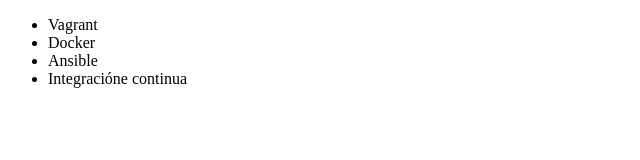
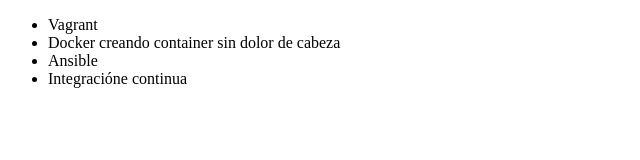
Before and after one commit to jhonfe64/alura-git, a plain HTML site: page index.html in a window 1280 px wide. Shown: the whole page, without its empty margins (0-640 px from the left). Drawn offline with Linux system fonts and the light colour scheme.

Commit message:
corriegienbdo cursos

```diff
--- a/index.html
+++ b/index.html
@@ -8,7 +8,7 @@
 </head>
 <ul>
     <li> Vagrant </li>
-    <li> Docker </li>
+    <li> Docker creando container sin dolor de cabeza </li>
     <li> Ansible </li>
     <li> Integracióne continua </li>
 </ul>
```
